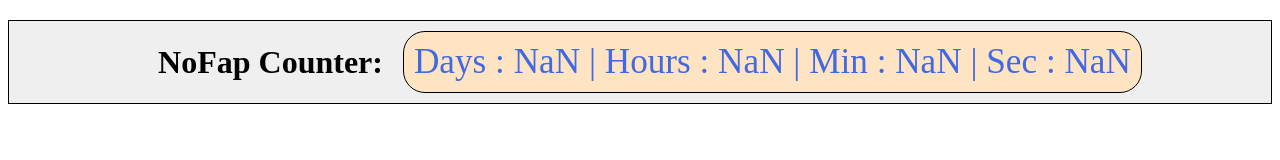
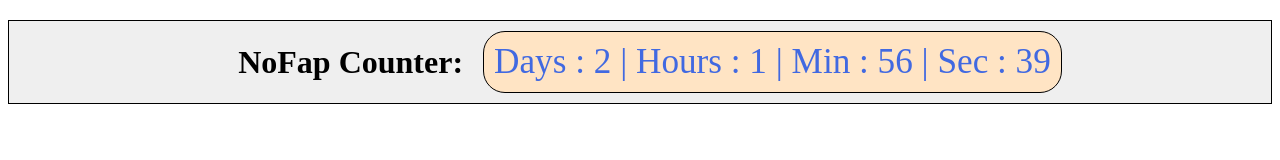
Before and after one commit to rvx-cyber/counter, a plain HTML site: page index.html in a window 1280 px wide. Drawn offline with Linux system fonts and the light colour scheme.

Commit message:
Fixed date

```diff
--- a/index.html
+++ b/index.html
@@ -81,7 +81,7 @@
     var output = document.getElementById('output');
     var out = document.getElementById('out');
 
-    var nofap = new Date('13 eburary 2021 18:00');
+    var nofap = new Date('13 Feburary 2021 18:00');
     //var noSong = new Date(2019,5,17,0,0,0);
 
 
```
